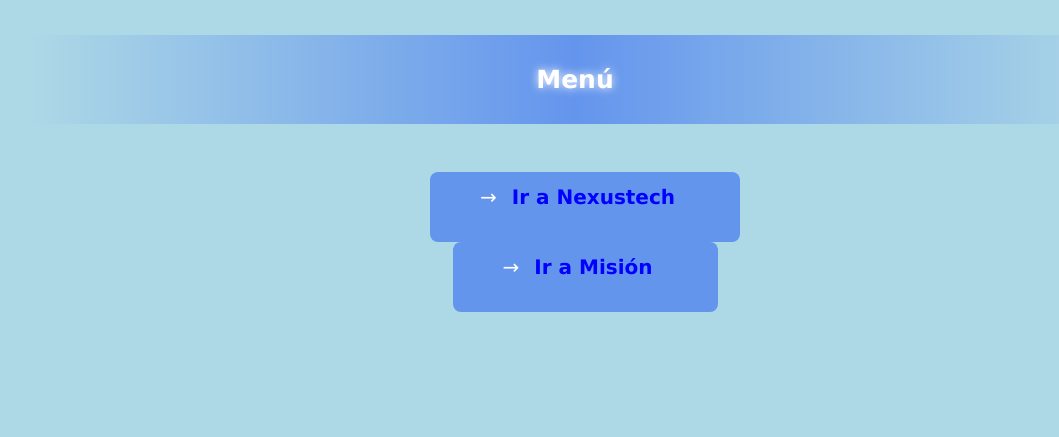
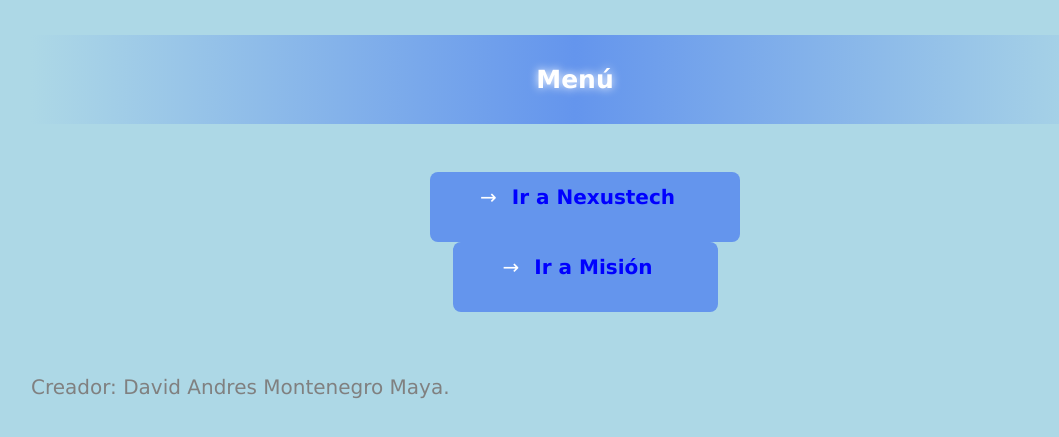
Before and after one commit to davidmontenegro125/Pagina_Web_David_Montenegro, a plain HTML site: page index.html in a window 1280 px wide. Shown: the part 261-698 px from the top of the page, without its empty margins (65-1124 px from the left). Drawn offline with Linux system fonts and the light colour scheme.

Commit message:
Cambio en pagina index (segunda rama)

```diff
--- a/index.html
+++ b/index.html
@@ -15,4 +15,8 @@
 
         </nav>
 
+    <footer>
+        Creador: David Andres Montenegro Maya.
+    </footer>
+
 </html>
```
